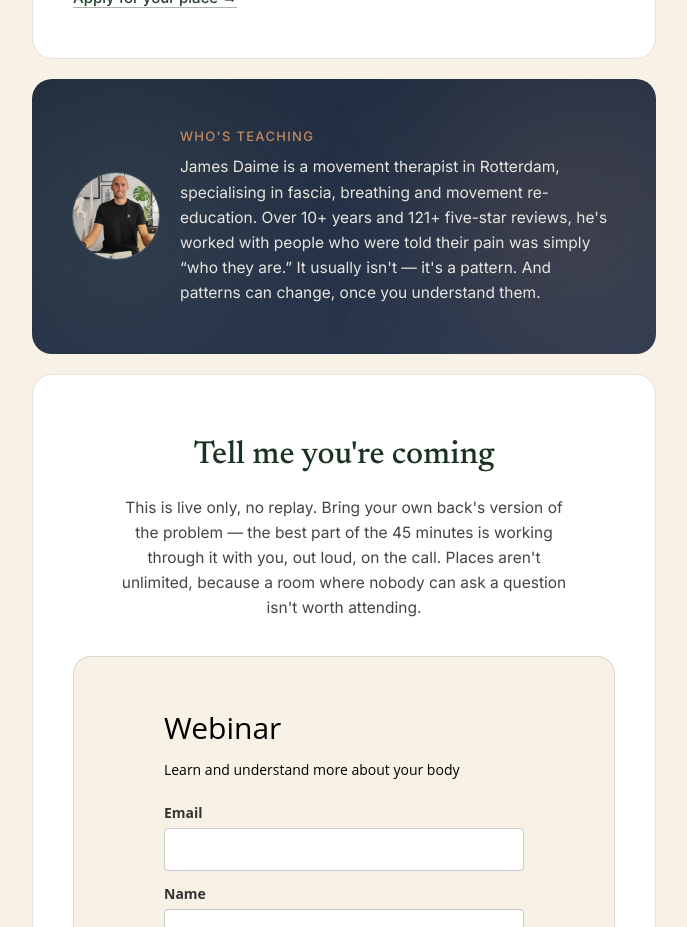
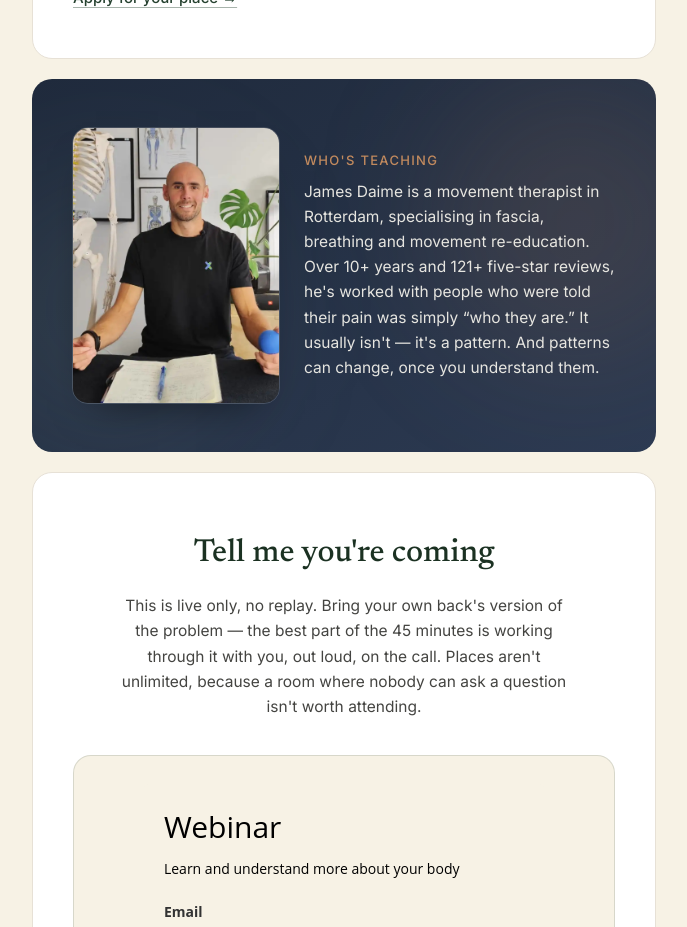
Before and after one commit to VinPOPFrance/James, a Next.js app: page /webinar in a window 1280 px wide. Shown: the part 1780-2707 px from the top of the page, without its empty margins (296-983 px from the left). Built offline with nearby package versions, Linux system fonts and the light colour scheme; no server answers; a web font is replaced by a local one.

Commit message:
Replace Image component with MediaSlot for James Daime's portrait in WebinarPage

```diff
--- a/src/app/webinar/page.tsx
+++ b/src/app/webinar/page.tsx
@@ -1,5 +1,5 @@
 import type { Metadata } from "next";
-import Image from "next/image";
+import { MediaSlot } from "@/components/ui/MediaSlot";
 import { MailerLiteWebinarForm } from "@/components/sections/MailerLiteWebinarForm";
 import { siteConfig } from "@/config/site-config";
 import { businessInfo } from "@/config/business-info";
@@ -152,17 +152,16 @@ export default function WebinarPage() {
         </section>
 
         {/* 5. ABOUT JAMES — navy card, matching the main site's CTA sections.
+            Portrait treatment matches the "Your guide" section on the
+            homepage (large 3/4 photo, rounded-2xl) instead of a small avatar.
             Content untouched between cohorts, only the container is styled. */}
         <section className="relative overflow-hidden rounded-section bg-gradient-to-br from-navy to-navy-light px-6 py-10 md:px-10 md:py-12">
           <div className="pointer-events-none absolute -left-16 bottom-0 h-72 w-72 rounded-full bg-sage/10 blur-3xl" />
           <div className="pointer-events-none absolute -right-16 top-0 h-72 w-72 rounded-full bg-copper/15 blur-3xl" />
-          <div className="relative flex flex-col items-start gap-5 sm:flex-row sm:items-center">
-            <Image
-              src="/media/jamesPortrait.png"
-              alt="James Daime"
-              width={88}
-              height={88}
-              className="h-[88px] w-[88px] shrink-0 rounded-full border border-ivory/20 object-cover"
+          <div className="relative grid items-center gap-6 sm:grid-cols-[0.8fr_1.2fr]">
+            <MediaSlot
+              name="jamesPortrait"
+              className="mx-auto w-full max-w-[220px] border border-ivory/15 shadow-[0_20px_40px_-24px_rgba(0,0,0,0.6)] sm:mx-0 sm:max-w-none"
             />
             <div>
               <p className="mb-2 text-[13px] font-medium uppercase tracking-[0.1em] text-copper-light">
```
